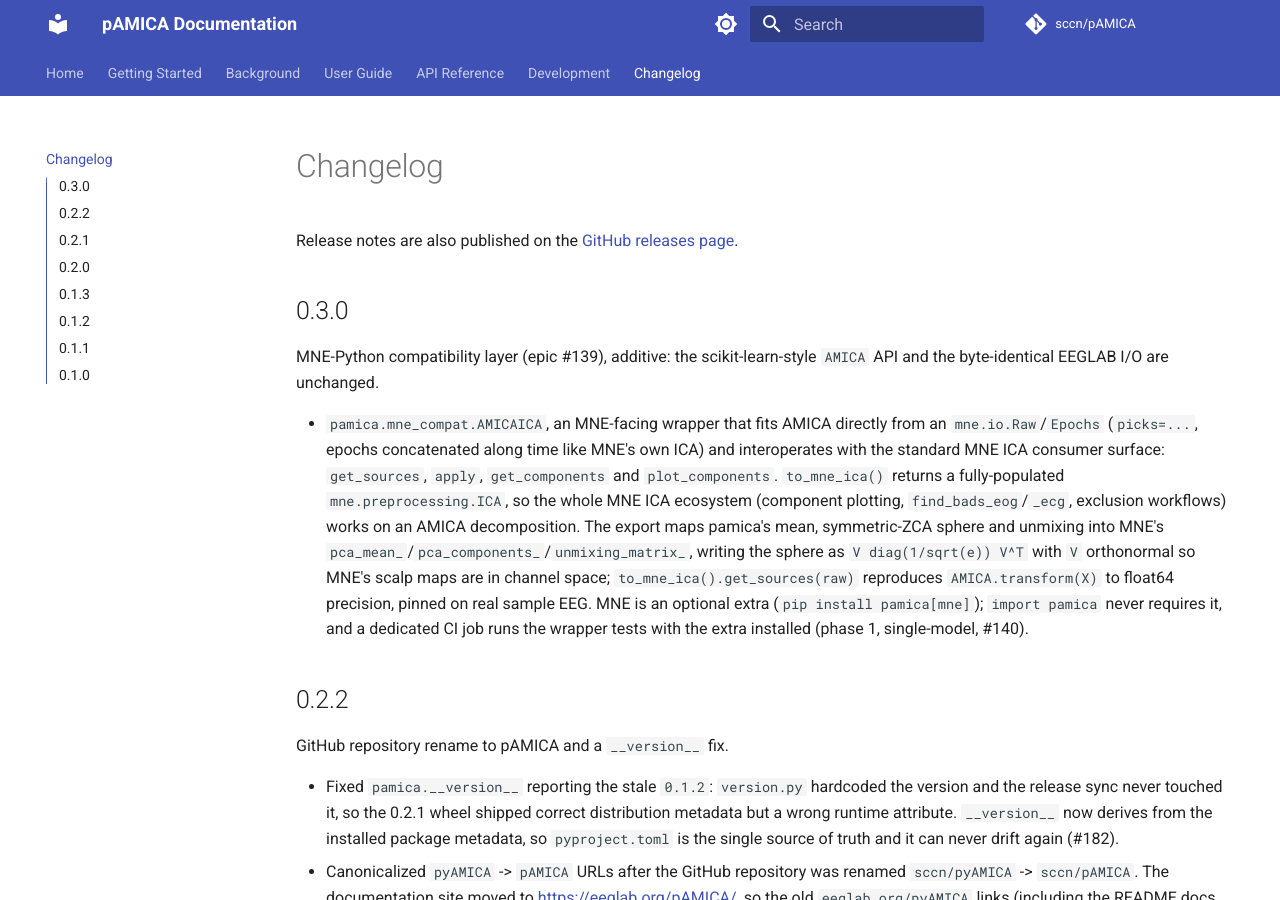
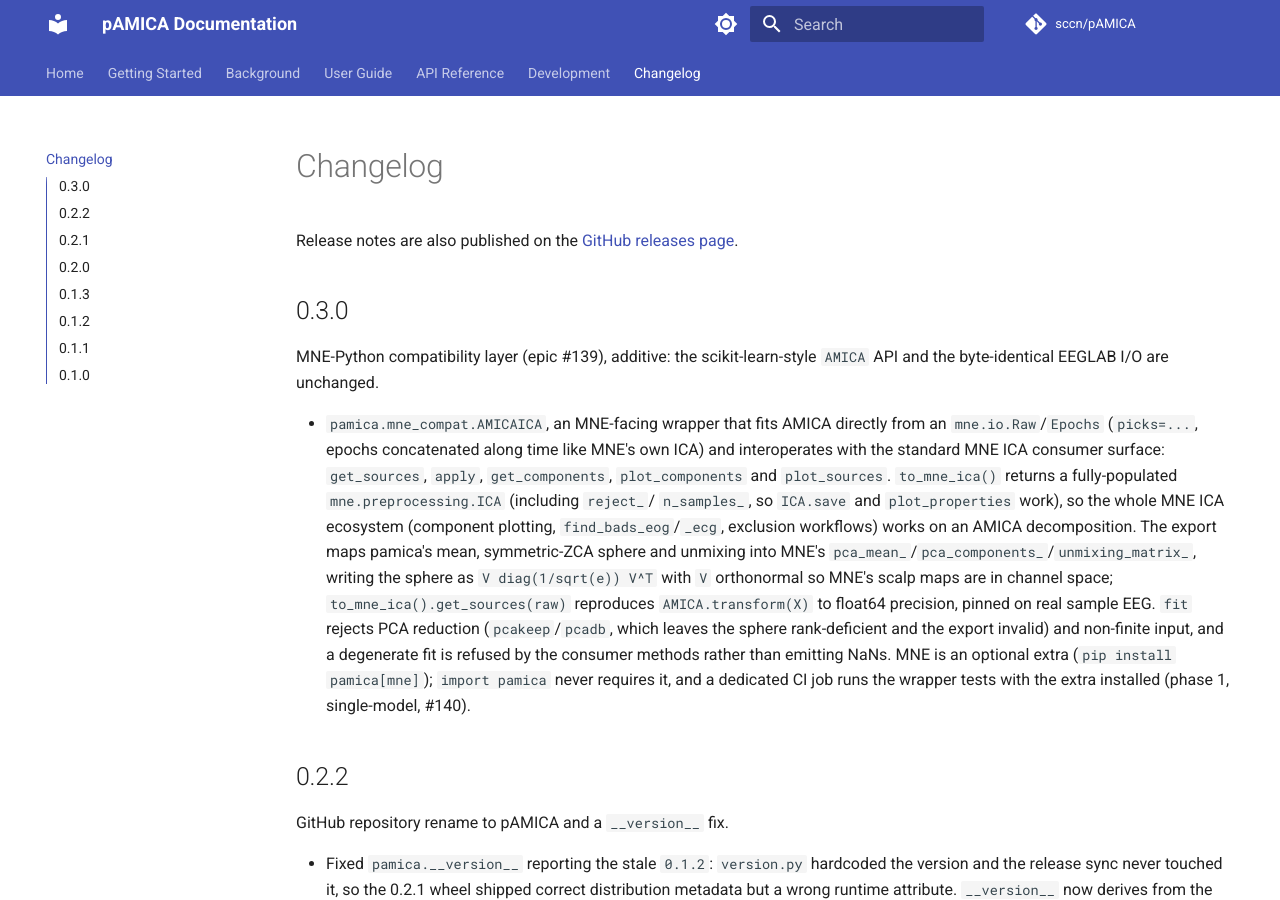
Before and after one commit to neuromechanist/pyAMICA, an MkDocs documentation site: the page built from docs/changelog.md, in a window 1280 px wide and 900 px high. Built offline with MkDocs 1.6.1 and Material for MkDocs 9.7.7, drawn with Linux system fonts in a browser that asks for light colours; comment, search, counter and statistics services are not loaded.

Commit message:
Document plot_sources, PCA-reduction limit, guards

```diff
--- a/docs/changelog.md
+++ b/docs/changelog.md
@@ -11,14 +11,19 @@ MNE-Python compatibility layer (epic #139), additive: the scikit-learn-style
 - `pamica.mne_compat.AMICAICA`, an MNE-facing wrapper that fits AMICA directly
   from an `mne.io.Raw`/`Epochs` (`picks=...`, epochs concatenated along time like
   MNE's own ICA) and interoperates with the standard MNE ICA consumer surface:
-  `get_sources`, `apply`, `get_components` and `plot_components`. `to_mne_ica()`
-  returns a fully-populated `mne.preprocessing.ICA`, so the whole MNE ICA
+  `get_sources`, `apply`, `get_components`, `plot_components` and `plot_sources`.
+  `to_mne_ica()`
+  returns a fully-populated `mne.preprocessing.ICA` (including `reject_`/
+  `n_samples_`, so `ICA.save` and `plot_properties` work), so the whole MNE ICA
   ecosystem (component plotting, `find_bads_eog`/`_ecg`, exclusion workflows)
   works on an AMICA decomposition. The export maps pamica's mean, symmetric-ZCA
   sphere and unmixing into MNE's `pca_mean_`/`pca_components_`/`unmixing_matrix_`,
   writing the sphere as `V diag(1/sqrt(e)) V^T` with `V` orthonormal so MNE's
   scalp maps are in channel space; `to_mne_ica().get_sources(raw)` reproduces
-  `AMICA.transform(X)` to float64 precision, pinned on real sample EEG. MNE is an
+  `AMICA.transform(X)` to float64 precision, pinned on real sample EEG. `fit`
+  rejects PCA reduction (`pcakeep`/`pcadb`, which leaves the sphere rank-deficient
+  and the export invalid) and non-finite input, and a degenerate fit is refused
+  by the consumer methods rather than emitting NaNs. MNE is an
   optional extra (`pip install pamica[mne]`); `import pamica` never requires it,
   and a dedicated CI job runs the wrapper tests with the extra installed (phase 1,
   single-model, #140).
```
Also changed, not shown: docs/api/mne-compat.md (+7 -3 lines).
